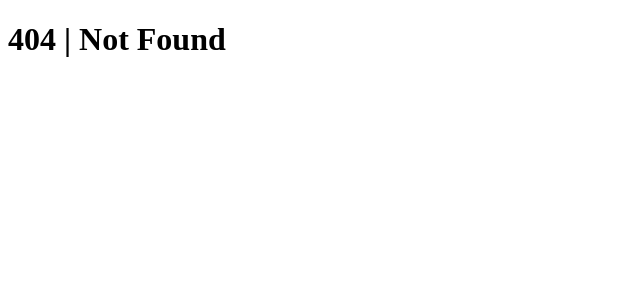
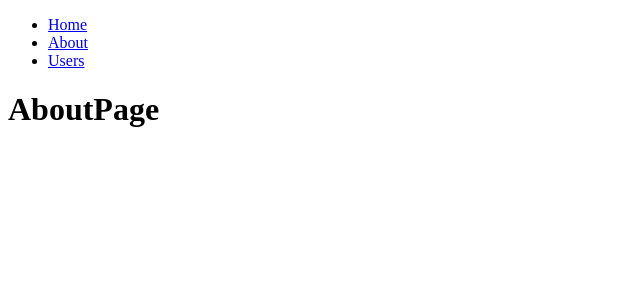
Before and after one commit to desarrollocml/react_router_dom_v6, a React (Create React App) app: page /about in a window 1280 px wide. Before the commit this address had no page. Shown: the top 300 px of the page, without its empty margins (0-640 px from the left). Built offline with nearby package versions, Linux system fonts and the light colour scheme.

Commit message:
navbar-NavLink

```diff
--- a/src/App.js
+++ b/src/App.js
@@ -1,4 +1,5 @@
 import { BrowserRouter as Router, Route, Routes } from "react-router-dom";
+import Navbar from "./components/Navbar";
 import AboutPage from "./pages/AboutPage";
 import HellowPage from "./pages/HellowPage";
 import HomePage from "./pages/HomePage";
@@ -7,9 +8,10 @@ import UsersPage from "./pages/UsersPage";
 function App() {
   return (
     <Router>
+      <Navbar/>
       <Routes>
         <Route path="/" element={<HomePage />} />
-        <Route payh="/about" element={<AboutPage />} />
+        <Route path="/about" element={<AboutPage />} />
         <Route path="/users" element={<UsersPage />} />
         <Route path="/hola" element={<HellowPage />} />
         <Route path="*" element={<NotFoundPage />} />
--- /dev/null
+++ b/src/components/Navbar.js
@@ -0,0 +1,18 @@
+import React from 'react';
+import { NavLink } from 'react-router-dom';
+
+export default function Navbar() {
+  return (
+      <>
+      <ul>
+          <li><NavLink to="/" >Home</NavLink></li>
+          <li><NavLink to="/about" >About</NavLink></li>
+          <li><NavLink to="/users" >Users</NavLink></li>
+      </ul>
+
+
+
+
+      </>
+  )
+}
--- a/src/pages/AboutPage.js
+++ b/src/pages/AboutPage.js
@@ -1,4 +1,7 @@
-
 export default function AboutPage() {
-  return <div>AboutPage</div>;
+  return (
+    <>
+      <h1>AboutPage</h1>
+    </>
+  );
 }
--- a/src/pages/HomePage.js
+++ b/src/pages/HomePage.js
@@ -3,7 +3,7 @@ import React from "react";
 export default function HomePage() {
   return (
     <>
-      <h1>Home 1</h1>
+      <h1>Home</h1>
     </>
   );
 }
--- a/src/pages/UsersPage.js
+++ b/src/pages/UsersPage.js
@@ -1,4 +1,7 @@
-
 export default function UsersPage() {
-  return <div>UsersPage</div>;
+  return (
+    <>
+      <h1>UsersPage</h1>
+    </>
+  );
 }
```
